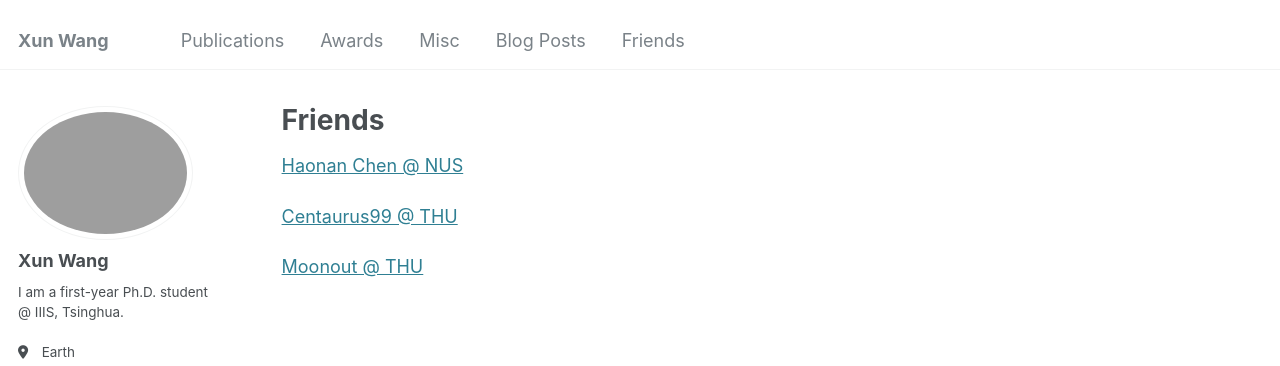
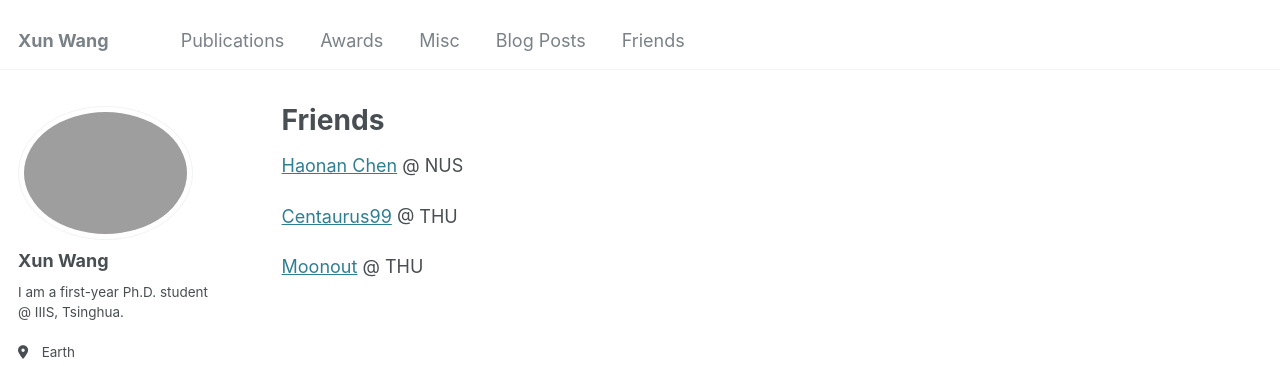
Before and after one commit to Misakau/Misakau.github.io, a Jekyll site: the page built from _pages/friends.md, in a window 1280 px wide. Shown: the top 366 px of the page. Built offline with Jekyll 4.4.1, drawn with Linux system fonts in a browser that asks for light colours; some web fonts are replaced; comment, search, counter and statistics services are not loaded.

```diff
--- a/_pages/friends.md
+++ b/_pages/friends.md
@@ -8,8 +8,8 @@ redirect_from:
 ---
 
 {% include base_path %}
-[Haonan Chen @ NUS](https://chenhn02.github.io) <!-- working on Embodied AI, Robotics & Computer Vision -->
+[Haonan Chen](https://chenhn02.github.io) @ NUS <!-- working on Embodied AI, Robotics & Computer Vision -->
 
-[Centaurus99 @ THU](https://blog.centaurus99.top/)
+[Centaurus99](https://blog.centaurus99.top/) @ THU
 
-[Moonout @ THU](https://www.cnblogs.com/moonout)
+[Moonout](https://www.cnblogs.com/moonout) @ THU
```
